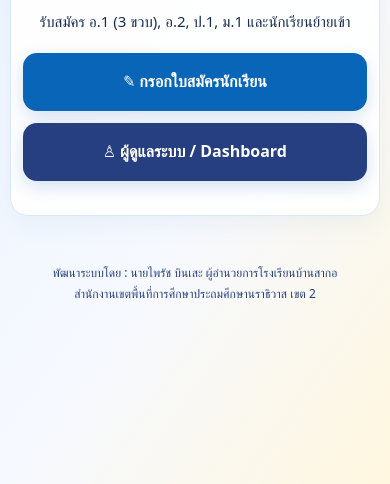
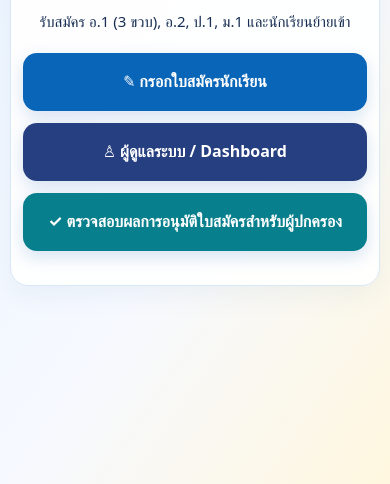
Before and after one commit to pairath1144-byte/sako-admission-70, a plain HTML site: page index.html in a window 390 px wide. Shown: the part 360-844 px from the top of the page. Drawn offline with Linux system fonts and the light colour scheme.

Commit message:
Update index.html

```diff
--- a/index.html
+++ b/index.html
@@ -27,6 +27,7 @@
     .launch .sako-action-buttons a.btn { display: flex; align-items: center; justify-content: center; flex: initial; position: static; float: none; transform: none; width: 100%; min-width: 0; max-width: none; min-height: 62px; margin: 0; padding: 14px 18px; border: none; border-radius: 14px; color: #fff; text-decoration: none; text-align: center; white-space: normal; overflow-wrap: anywhere; font-size: clamp(15px,1.8vw,18px); font-weight: 700; line-height: 1.45; cursor: pointer; }
     .launch .sako-action-buttons a.sako-apply { background: #0865b8; }
     .launch .sako-action-buttons a.sako-admin { background: #263f80; }
+    .launch .sako-action-buttons a.sako-check { background: #087f8c; grid-column: 1 / -1; }
     .launch .sako-action-buttons a.btn:hover { filter: brightness(1.08); }
     .launch .sako-action-buttons a.btn:focus-visible { outline: 3px solid #e3b735; outline-offset: 3px; }
     .launch #setup { font-size: 14px; color: #a33321; overflow-wrap: anywhere; }
@@ -47,39 +48,7 @@
       .launch .sako-action-buttons a.btn { padding: 12px; }
     }
     @media (prefers-reduced-motion: reduce) { *,*::before,*::after { scroll-behavior: auto !important; } }
-
-/* เครดิตผู้พัฒนาระบบ */
-
-.sako-footer {
-  width: 100%;
-  box-sizing: border-box;
-  padding: 24px 16px;
-  margin-top: 24px;
-  text-align: center;
-}
-
-.sako-footer p {
-  margin: 0;
-  color: #263f80;
-  font-size: 14px;
-  line-height: 1.8;
-  font-weight: 500;
-}
-
-.sako-footer span {
-  display: block;
-}
-
-@media (max-width: 600px) {
-  .sako-footer {
-    padding: 18px 12px;
-  }
-
-  .sako-footer p {
-    font-size: 12px;
-  }
-}
- </style>
+  </style>
 </head>
 <body>
   <header class="topbar">
@@ -96,6 +65,7 @@
     <nav class="sako-action-buttons" aria-label="เมนูระบบรับสมัคร">
       <a class="btn sako-apply" id="apply" href="#">✎ กรอกใบสมัครนักเรียน</a>
       <a class="btn sako-admin" id="admin" href="#">♙ ผู้ดูแลระบบ / Dashboard</a>
+      <a class="btn sako-check" id="check" href="#">✓ ตรวจสอบผลการอนุมัติใบสมัครสำหรับผู้ปกครอง</a>
     </nav>
     <p id="setup" role="status" aria-live="polite"></p>
   </main>
@@ -105,6 +75,7 @@
     (function () {
       const apply = document.getElementById('apply');
       const admin = document.getElementById('admin');
+      const check = document.getElementById('check');
       const setup = document.getElementById('setup');
       const raw = typeof window.SAKO_GAS_URL === 'string' ? window.SAKO_GAS_URL.trim() : '';
       let gasUrl = '';
@@ -119,13 +90,14 @@
       if (gasUrl) {
         apply.href = gasUrl;
         admin.href = gasUrl + (gasUrl.includes('?') ? '&' : '?') + 'page=admin';
-        [apply, admin].forEach(function (a) {
+        check.href = gasUrl + (gasUrl.includes('?') ? '&' : '?') + 'page=check';
+        [apply, admin, check].forEach(function (a) {
           a.target = '_blank';
           a.rel = 'noopener noreferrer';
         });
       } else {
         setup.textContent = 'ยังไม่ได้ตั้งค่าลิงก์ระบบรับสมัคร กรุณาตรวจสอบ SAKO_GAS_URL ในไฟล์ config.js';
-        [apply, admin].forEach(function (a) {
+        [apply, admin, check].forEach(function (a) {
           a.addEventListener('click', function (event) {
             event.preventDefault();
             setup.textContent = 'ไม่พบ URL เว็บแอปที่ถูกต้องใน config.js — กรุณาใส่ลิงก์ Google Apps Script ที่ลงท้ายด้วย /exec';
@@ -144,11 +116,5 @@
       }
     })();
   </script>
-<footer class="sako-footer">
-  <p>
-    พัฒนาระบบโดย : นายไพรัช บินเสะ ผู้อำนวยการโรงเรียนบ้านสากอ
-    <span>สำนักงานเขตพื้นที่การศึกษาประถมศึกษานราธิวาส เขต 2</span>
-  </p>
-</footer>
 </body>
 </html>
```
